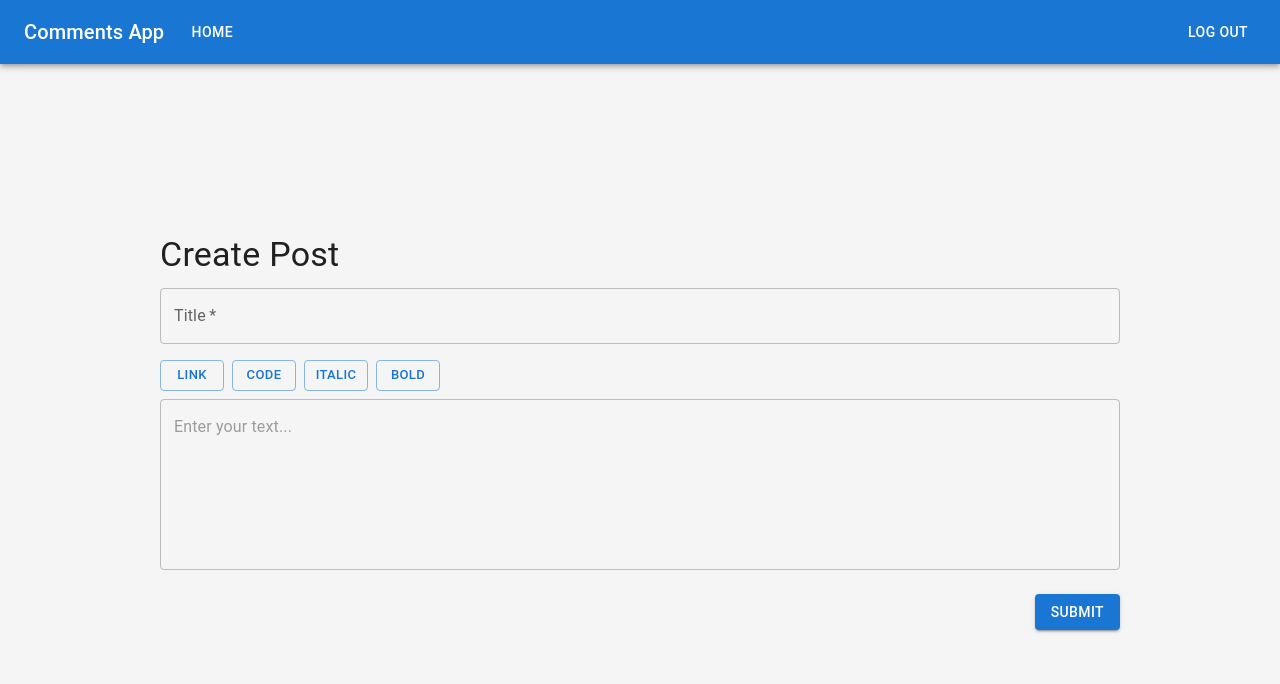
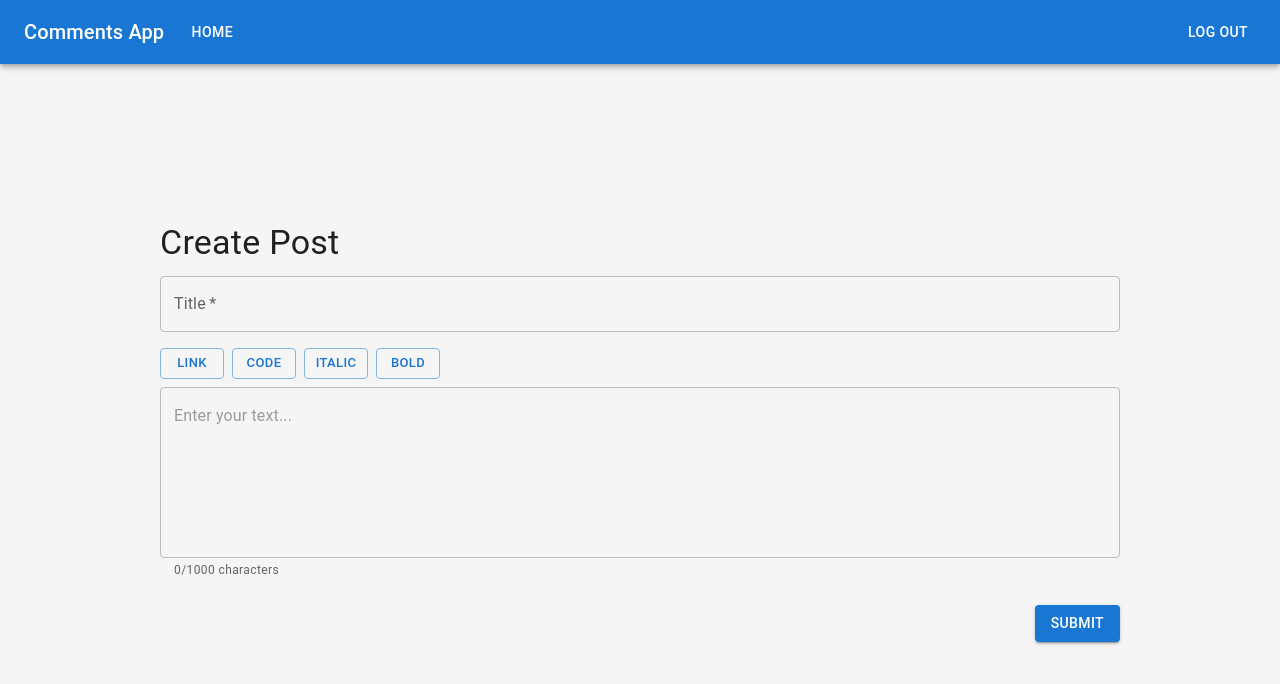
Before and after one commit to SergeKry/comments_app, a React (Vite) app in the folder frontend/: page /create-post in a window 1280 px wide. Shown: the top 684 px of the page. Built offline with nearby package versions, Linux system fonts and the light colour scheme; no server answers; sample sign-in values are in the browser's storage.

Commit message:
Limit of symbols for posts and comments

```diff
--- a/frontend/src/components/MainTextInput.jsx
+++ b/frontend/src/components/MainTextInput.jsx
@@ -1,5 +1,8 @@
 import { useRef } from 'react'
-import { Box, Button, Stack, TextField } from '@mui/material'
+import { Box, Button, Stack, TextField, Typography } from '@mui/material'
+
+
+const MAX_LENGTH = 1000
 
 export default function MainTextInput({ value, onChange }) {
   const textareaRef = useRef(null)
@@ -10,7 +13,14 @@ export default function MainTextInput({ value, onChange }) {
     const { selectionStart: start, selectionEnd: end } = textarea
     const selected = value.slice(start, end)
     const newText =
-      value.slice(0, start) + before + selected + after + value.slice(end)
+      value.slice(0, start) +
+      before +
+      selected +
+      after +
+      value.slice(end)
+
+    // only apply if within limit
+    if (newText.length <= MAX_LENGTH) {
       onChange(newText)
       // restore cursor after inserted text
       const cursorPos = end + before.length + after.length
@@ -18,6 +28,10 @@ export default function MainTextInput({ value, onChange }) {
         textarea.focus()
         textarea.setSelectionRange(cursorPos, cursorPos)
       }, 0)
+    } else {
+      // optionally, give user feedback
+      alert(`Cannot exceed ${MAX_LENGTH} characters.`)
+    }
   }
 
   const handleLink = () => {
@@ -26,6 +40,13 @@ export default function MainTextInput({ value, onChange }) {
     const title = window.prompt('Enter link title (optional):', '')
     const before = `<a href=\"${url}\"${title ? ` title=\"${title}\"` : ''}>`
     wrapSelection(before, '</a>')
+  }
+
+  const handleChange = (e) => {
+    const text = e.target.value
+    if (text.length <= MAX_LENGTH) {
+      onChange(text)
+    } // otherwise ignore extra chars
   }
 
   return (
@@ -56,6 +77,7 @@ export default function MainTextInput({ value, onChange }) {
           Bold
         </Button>
       </Stack>
+
       <TextField
         inputRef={textareaRef}
         multiline
@@ -63,8 +85,17 @@ export default function MainTextInput({ value, onChange }) {
         fullWidth
         variant="outlined"
         value={value}
-        onChange={e => onChange(e.target.value)}
+        onChange={handleChange}
         placeholder="Enter your text..."
+        error={value.length > MAX_LENGTH}
+        helperText={
+          <Typography
+            variant="caption"
+            color={value.length > MAX_LENGTH ? 'error' : 'textSecondary'}
+          >
+            {value.length}/{MAX_LENGTH} characters
+          </Typography>
+        }
       />
     </Box>
   )
--- a/frontend/src/pages/Home.jsx
+++ b/frontend/src/pages/Home.jsx
@@ -108,7 +108,11 @@ export default function Home() {
         }}
       >
         {/* Filters */}
-        <Box sx={{ display: "flex", gap: 2 }}>
+        <Box
+          component="form"
+          autoComplete="off"
+          sx={{ display: "flex", gap: 2 }}
+        >
           <Autocomplete
             sx={{ width: 200 }}
             options={authors}
@@ -145,6 +149,8 @@ export default function Home() {
                 label="Filter by email"
                 size="small"
                 variant="outlined"
+                autoComplete="off"
+                name="filter-email"
               />
             )}
           />
```
Also changed, not shown: 1 other file (tests, documents, lock files or other folders). Lines whose indentation alone changed are shown as unchanged.
